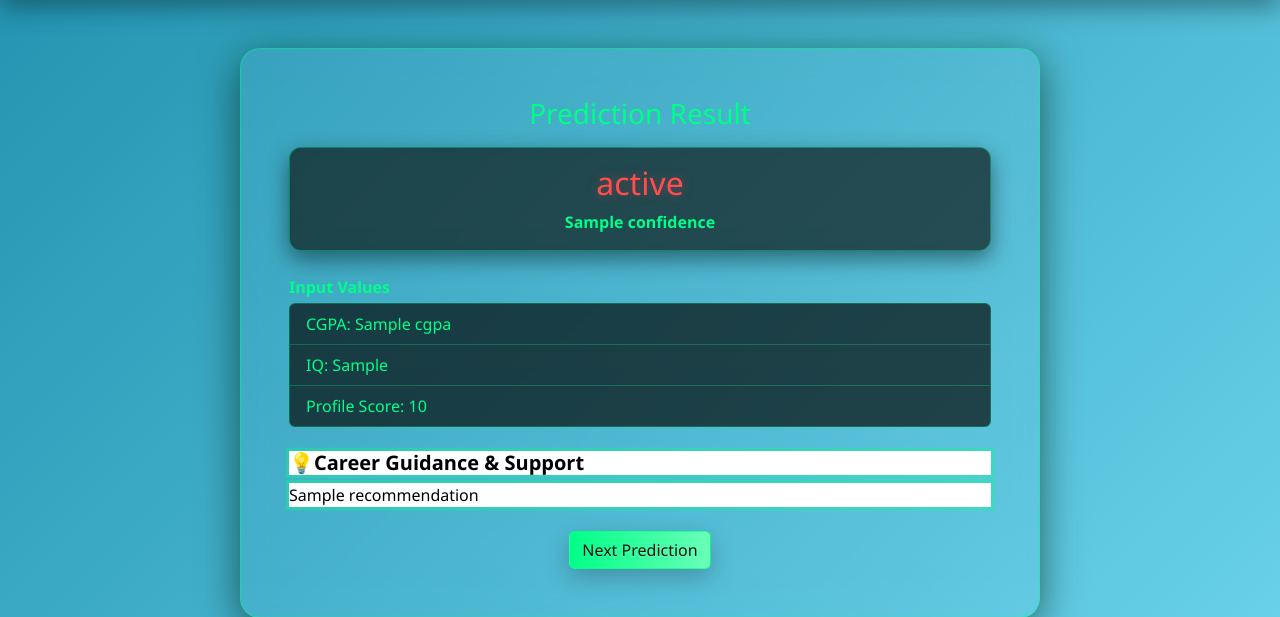
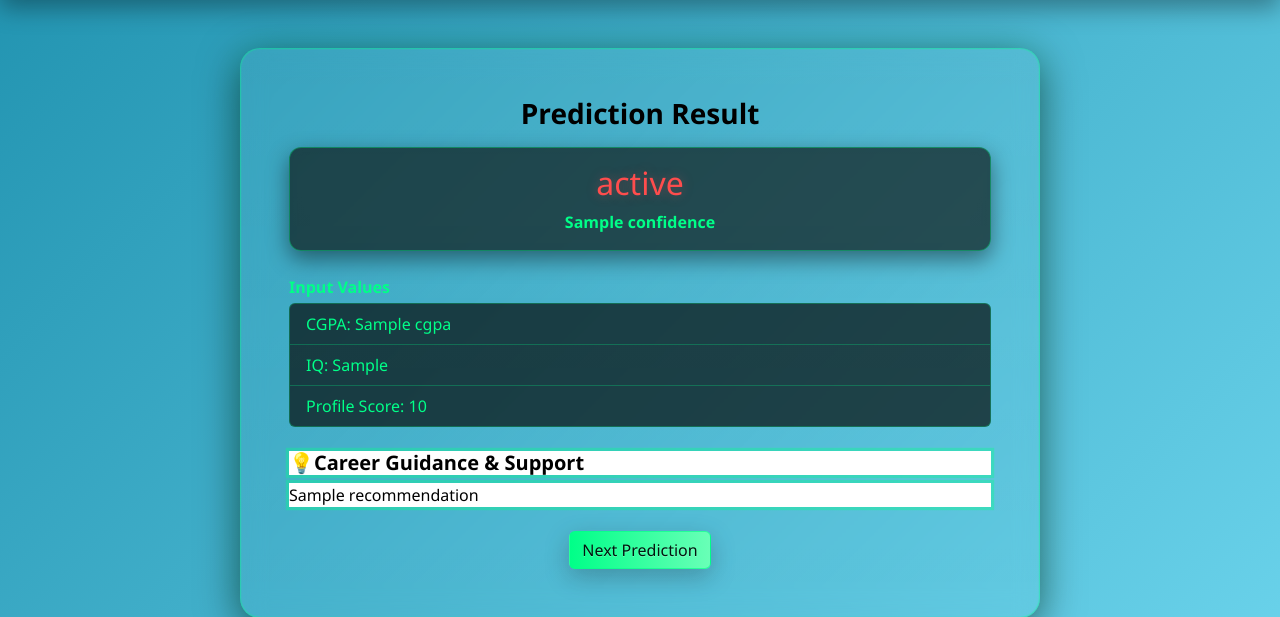
Before and after one commit to Martin-Chauke/Student-Placement-Predictor, a Flask app: template templates/result.html in a window 1280 px wide. Shown: the part 57-674 px from the top of the page. Run offline with Flask 3, Linux system fonts and the light colour scheme; the template is opened without the code that fills it: most values are stand-ins (such as "Sample title", 1, 10 or a date in 2020); parts of the project's set-up code (start-up, migrations or seed data) failed here and were passed over.

Commit message:
few changes

```diff
--- a/templates/result.html
+++ b/templates/result.html
@@ -1,7 +1,7 @@
 {% extends "base.html" %}
 {% block content %}
 <div class="glass p-4 p-md-5 mx-auto text-center" style="max-width: 800px;">
-  <h3 class="mb-3">Prediction Result</h3>
+  <h3 class="mb-3" style="color: black;"><strong>Prediction Result</strong></h3>
   <div class="neon-alert alert mt-2">
     <h2 class="{{ text_color == 'text-success' and 'text-placed' or 'text-not' }}">
       {{ placement_status }}
```
Also changed, not shown: users.db, 2 other files.
